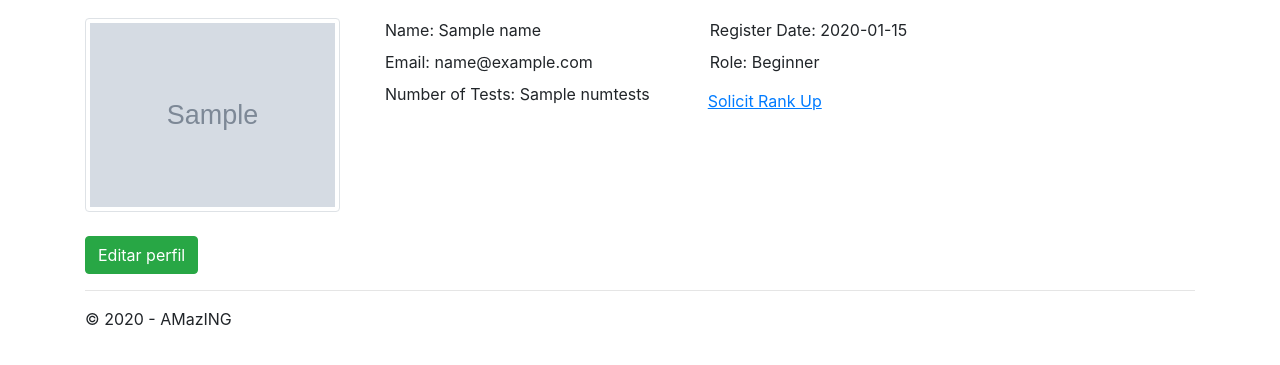
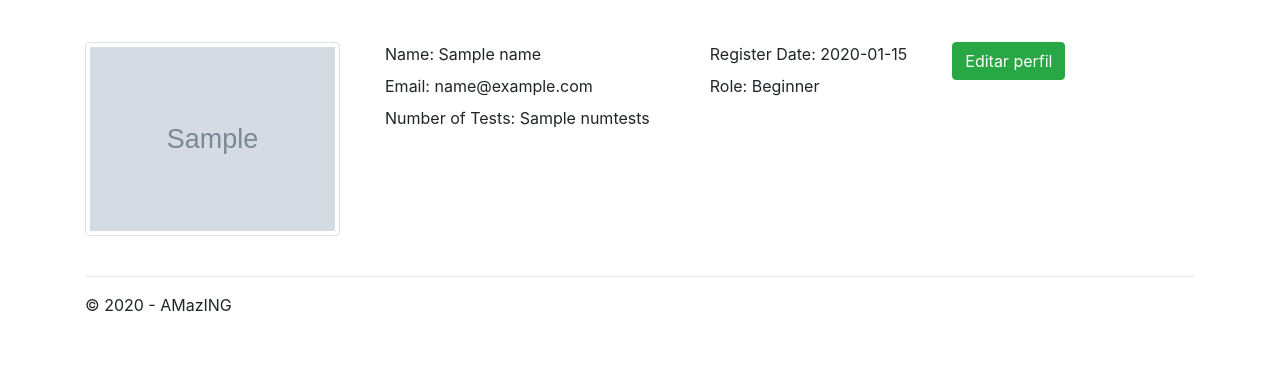
Before and after one commit to user-cube/AMazING, a Django app: template Frontend/app/templates/user/profile/profile.html in a window 1280 px wide. Shown: the part 56-421 px from the top of the page. Run offline with Django 3.2, Linux system fonts and the light colour scheme; the template is opened without the code that fills it: most values are stand-ins (such as "Sample title", 1, 10 or a date in 2020); grey boxes marked "Sample" are stand-in pictures; parts of the project's set-up code (start-up, migrations or seed data) failed here and were passed over; some libraries are stand-ins or nearby versions.

Commit message:
edit email; hide renk request for experts

```diff
--- a/Frontend/app/templates/user/profile/profile.html
+++ b/Frontend/app/templates/user/profile/profile.html
@@ -13,9 +13,6 @@
                 <img src="{{ picture }}" class="img-responsive img-thumbnail ">
                 <br>
                 <br>
-            <a href="{% url 'editProfile' %}" class="btn btn-success"><span
-                    class="glyphicon glyphicon-thumbs-up"></span>
-                Editar perfil</a>
             </div>
             <div class="col-lg-auto">
                 <div class="row2">
@@ -41,11 +38,18 @@
                         {% endif %}
                     </label>
                 </div>
+                {% if role == 0 %}
                     <div class="row2">
-                    <a class="btn btn-link"  id="upRank" href="{% url 'rankupreq' %}">
+                        <a class="btn btn-link" id="upRank" href="{% url 'rankupreq' %}">
                             <u>Solicit Rank Up</u>
                         </a>
                     </div>
+                {% endif %}
+            </div>
+            <div class="col-lg-auto">
+                <a href="{% url 'editProfile' %}" class="btn btn-success"><span
+                        class="glyphicon glyphicon-thumbs-up"></span>
+                    Editar perfil</a>
             </div>
         </div>
     {% endblock %}
--- a/Frontend/app/views.py
+++ b/Frontend/app/views.py
@@ -327,7 +327,7 @@ def rankUp(request):
         newEmail = EmailMessage(
             'AMazING Playground - Rank up',
             'Dear Admin,\n' +
-            'The user' + request.user.email + 'requested a rank up to his account.',
+            'The user' + request.user.email + ' requested a rank up to his account.',
             os.getenv('EMAIL'),
             [request.user.email, os.getenv('EMAIL_ADMIN')]
         )
```
Lines whose indentation alone changed are shown as unchanged.
